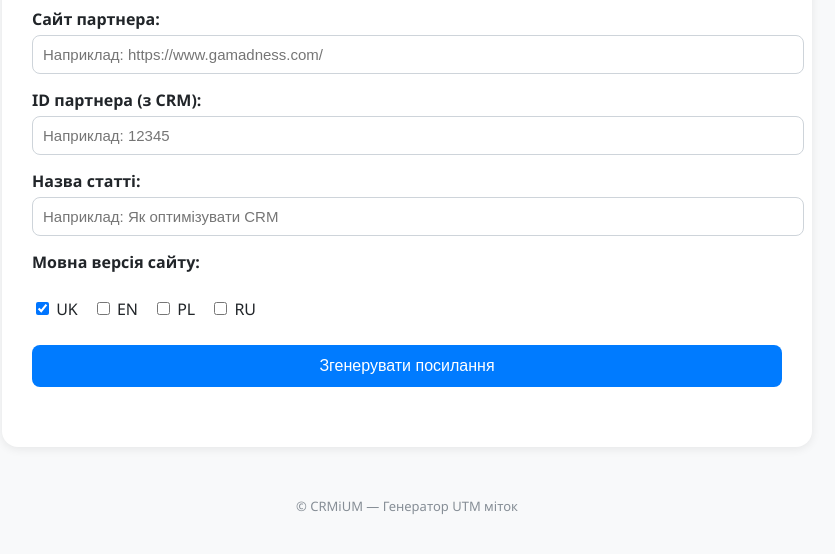
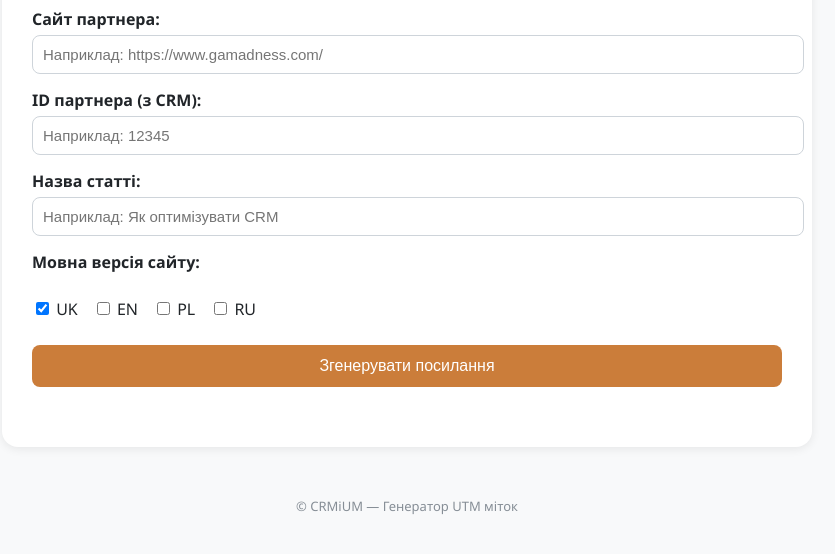
Before and after one commit to Aleksandr-sn/utm-crmium, a plain HTML site: page index.html in a window 1280 px wide. Shown: the part 236-790 px from the top of the page, without its empty margins (233-1068 px from the left). Drawn offline with Linux system fonts and the light colour scheme.

Commit message:
Change button colors in index.html

```diff
--- a/index.html
+++ b/index.html
@@ -58,7 +58,7 @@
       font-weight: 500;
     }
     button {
-      background-color: #007bff;
+      background-color: #cb7d3a;
       color: #fff;
       border: none;
       padding: 12px 24px;
@@ -70,7 +70,7 @@
       width: 100%;
     }
     button:hover {
-      background-color: #0069d9;
+      background-color: #ef8932;
     }
     .results {
       margin-top: 30px;
```
